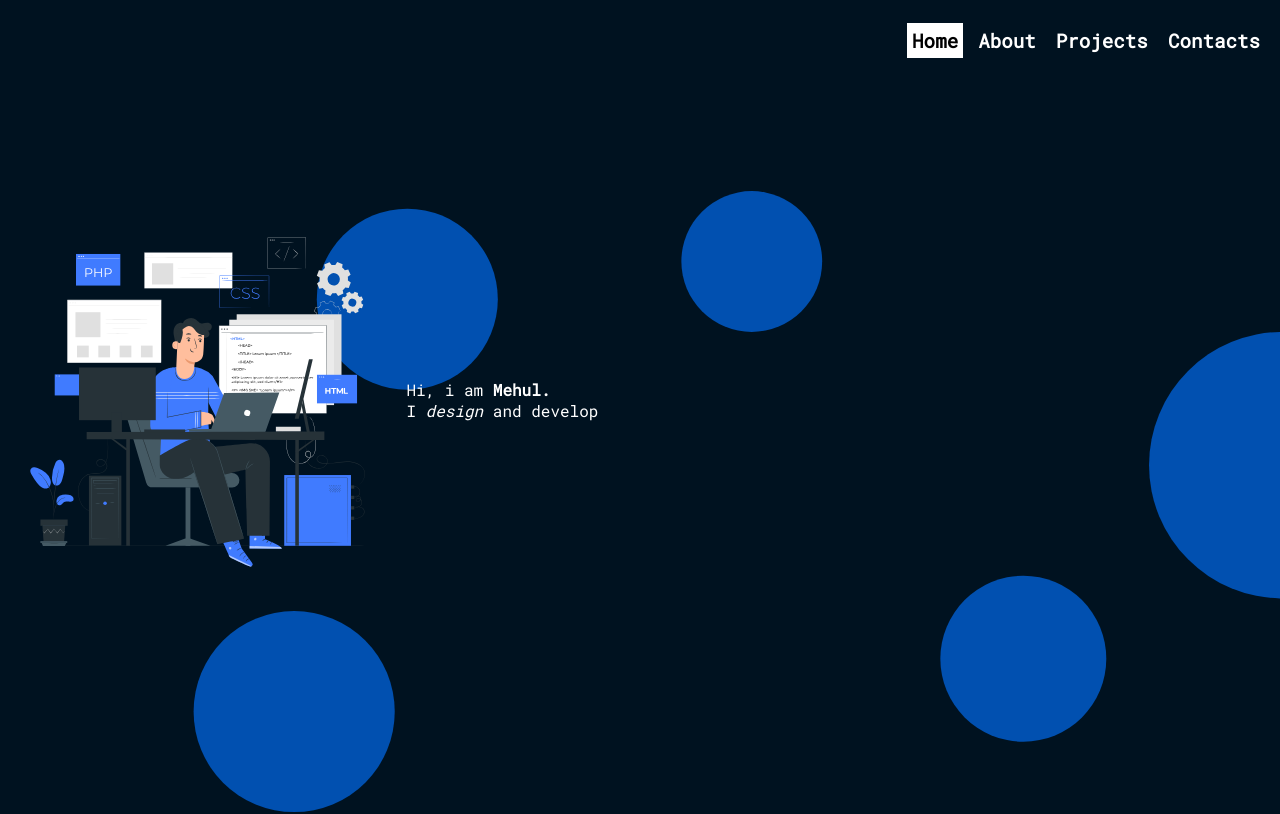
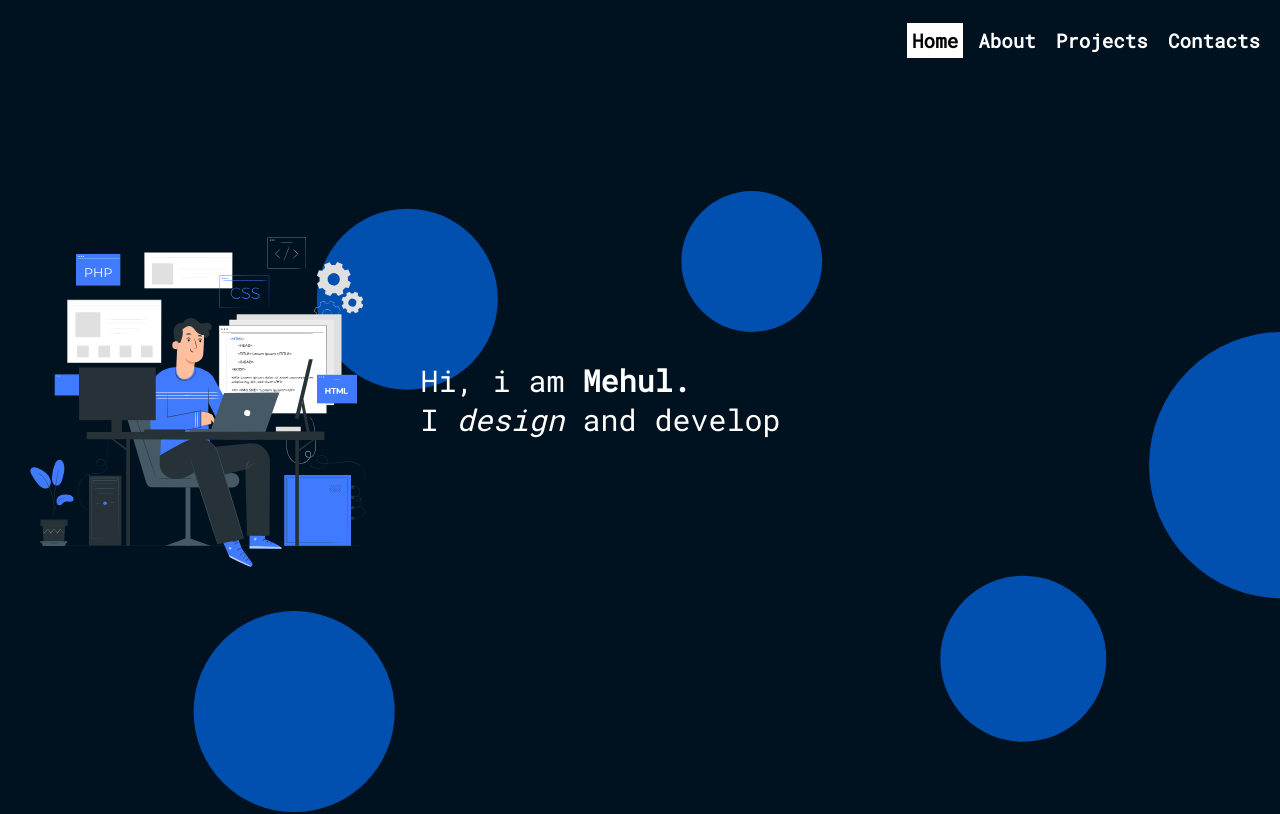
Before and after one commit to mehulrana5/portfolio-react, a React (Create React App) app: page / in a window 1280 px wide. Shown: the top 814 px of the page. Built offline with nearby package versions, Linux system fonts and the light colour scheme.

Commit message:
added scroll snap and context api

```diff
--- a/src/App.js
+++ b/src/App.js
@@ -3,14 +3,17 @@ import './componenets/css/root.css'
 
 import React from 'react'
 import Nav from './componenets/Nav';
+import {MyContextProvider} from './MyContext';
 
 function App() {
 
   return (
-    <div className="App">
-      <div className="background"></div>
-      <Nav />
-    </div>
+    <MyContextProvider>
+      <div className="App">
+        <div className="background"></div>
+        <Nav />
+      </div>
+    </MyContextProvider>
   );
 }
 
--- /dev/null
+++ b/src/MyContext.js
@@ -0,0 +1,15 @@
+import React from 'react'
+import { createContext ,useState} from 'react';
+const portfolioContext = createContext();
+
+export const MyContextProvider=({ children })=>{
+  const[navBtn,setNavBtn]=useState(0);
+
+  return (
+    <portfolioContext.Provider value={{navBtn,setNavBtn}}>
+      {children}
+    </portfolioContext.Provider>
+  )
+}
+
+export default portfolioContext;
--- a/src/componenets/About.js
+++ b/src/componenets/About.js
@@ -26,7 +26,7 @@ export default function About() {
   }
   return (
     <div>
-      <div className="about-sec">
+      <div className="about-sec pages">
         <div className="intro">
           <Lottie animationData={animationData} className='ani-1' />
           <div className="wrap-container">
@@ -45,7 +45,7 @@ export default function About() {
               </p>
             </div>
             <div className="about-container resume">
-                <a href={resume} o-target-blank ='_blank'>
+                <a href={resume}  rel="noreferrer" target ='_blank'>
                   <div className="resume-img-mask"></div>
                 </a>
             </div>
--- a/src/componenets/Contact.js
+++ b/src/componenets/Contact.js
@@ -3,13 +3,16 @@ import './css/contact.css'
 
 export default function Contact() {
   return (
-    <div className='contact-sec'>
+    <div className='contact-sec pages'>
       <div className="contact-container">
         <form action="" className='contact-form'>
           <input type="text" name="uname" id=""  placeholder='Name'/>
           <input type="email" name="uemail" id=""  placeholder='Email'/>
           <textarea name="message" id="" cols="70" rows="10" placeholder='Message'></textarea>
           <input type="submit" value="Submit" className='contact-btn'/>
+          <div className="social-ids">
+
+          </div>
         </form>
       </div>
       <div className="contact-img-container">
--- a/src/componenets/Home.js
+++ b/src/componenets/Home.js
@@ -1,17 +1,29 @@
-import React, { useEffect } from 'react';
+import React, { useContext, useEffect } from 'react';
 import { gsap } from 'gsap';
 import { ScrollTrigger } from 'gsap/ScrollTrigger';
 import './css/home.css';
+import mycontext from '../MyContext';
 
 gsap.registerPlugin(ScrollTrigger);
 
 export default function Home() {
+  const context = useContext(mycontext);
+
+  const handleIntersection = (entries) => {
+    entries.forEach((entry) => {
+      if (entry.isIntersecting) {
+        const targetIndex = Array.from(document.querySelectorAll('.pages')).indexOf(entry.target);
+        const opts = document.querySelectorAll('.nav > ul > li');
+        opts.forEach((opt) => opt.classList.remove('nav-active'));
+        if (opts[targetIndex]) {
+          opts[targetIndex].classList.add('nav-active');
+        }
+      }
+    });
+  };
   useEffect(() => {
-    // var isTabletScreen = window.innerWidth > 700;
-    // Conditionally create the scroll trigger
-    if (1) {
     gsap.to('.background', {
-        y: '-8%', // Adjust this value to control the parallax effect
+      y: '-8%',
       ease: 'none',
       scrollTrigger: {
         trigger: 'body',
@@ -20,11 +32,26 @@ export default function Home() {
         scrub: 1,
       },
     });
+    console.log("navBtn:"+context.navBtn);
+    if(!context.navBtn){
+      const observer = new IntersectionObserver(handleIntersection, {
+        root: null,
+        threshold: 0.5,
+      });
+      const containers = document.querySelectorAll('.pages');
+      containers.forEach((container) => {
+        observer.observe(container);
+      });
+      return () => observer.disconnect();
     }
-  }, []);
+    setTimeout(() => {
+      context.setNavBtn(0);
+    }, 1000);
+
+  }, [context.navBtn]);
   return (
     <>
-      <div className="home-page">
+      <div className="home-page pages">
         <div className="img1"></div>
         <div className="home-container">
           Hi, i am <span className="my-name">Mehul.</span>
--- a/src/componenets/Nav.js
+++ b/src/componenets/Nav.js
@@ -1,12 +1,15 @@
-import React, { useRef } from 'react';
+import React, { useContext, useRef } from 'react';
 import './css/nav.css';
 import Home from './Home';
 import Project from './Project';
 import About from './About';
 import Contact from './Contact';
+import mycontext from '../MyContext';
 
 export default function Nav() {
   const sectionsRefs = [useRef(null), useRef(null), useRef(null), useRef(null)];
+
+  const context=useContext(mycontext);
 
   function toggleMenu() {
     document.querySelector('.nav ul').classList.toggle('open');
@@ -18,6 +21,7 @@ export default function Nav() {
 
   function GoTo(index) {
     toggleMenu();
+    context.setNavBtn(1);
     if (sectionsRefs[index]?.current) {
       sectionsRefs[index].current.scrollIntoView({ behavior: 'smooth' });
       const opts=document.querySelectorAll('.nav>ul>li')
--- a/src/componenets/Project.js
+++ b/src/componenets/Project.js
@@ -3,8 +3,7 @@ import "./css/project.css"
 
 export default function Project() {
   return (
-    <div>
-      <div className="show-case">
+    <div className="show-case pages">
       <div className="card-container">
         <div className="card">
           <div className="proj-img">
@@ -47,9 +46,8 @@ export default function Project() {
       </div>
       <h3 className='show-case-footer'>
         Check out more projects on my
-          <a href="https://github.com/mehulrana5" o-target-blank='_blank'>Github</a>
+        <a href="https://github.com/mehulrana5" rel="noreferrer" target='_blank'>Github</a>
       </h3>
-      </div>
     </div>
   )
 }
--- a/src/componenets/css/about.css
+++ b/src/componenets/css/about.css
@@ -55,6 +55,7 @@
     background-image: url(../img/resume-img.jpg);
     background-size: cover;
     background-repeat: no-repeat;
+    transition: .3s;
 }
 .resume-img-mask:hover{
     opacity: 10%;
--- a/src/componenets/css/contact.css
+++ b/src/componenets/css/contact.css
@@ -11,7 +11,7 @@
     position: absolute;
     width: 90%;
     height: 90%;
-    padding: 3em;
+    padding: 1em;
 }
 .contact-img-container{
     /* border: red solid; */
@@ -32,6 +32,7 @@
 .contact-form{
     display: flex;
     flex-direction: column;
+    /* border: red solid; */
 }
 .contact-form input,textarea{
     color: black;
--- a/src/componenets/css/home.css
+++ b/src/componenets/css/home.css
@@ -23,6 +23,7 @@
     width: fit-content;
     height: fit-content;
     padding: 1em;
+    font-size: 30px;
 }
 
 .my-name{
--- a/src/componenets/css/project.css
+++ b/src/componenets/css/project.css
@@ -27,6 +27,7 @@
     padding: 10px;
     font-size: 18px;
     margin: 5px;
+    transition: .3s;
 }
 .proj-img{
     /* border: blue solid; */
@@ -83,6 +84,11 @@
     padding:10px;
     cursor: pointer;
     border: none;
+    transition: .3s;
+}
+.card-btn:hover{
+    box-shadow: white 4px 4px 5px 0px;
+    transform: scale(1.05);
 }
 .show-case-footer{
     margin:5px auto;
--- a/src/componenets/css/root.css
+++ b/src/componenets/css/root.css
@@ -10,7 +10,13 @@
     --mxw:700px
 }
 
-
+html{
+    scroll-snap-type:y mandatory;
+}
+.pages{
+    scroll-snap-align: start;
+    /* border: yellow solid; */
+}
 .background{
     position: absolute;
     width:100%; /* Use 100% instead of 200vw */
@@ -24,5 +30,4 @@
 }
 
 @media screen and (max-width:1000px) {
-
 }
```
Lines whose indentation alone changed are shown as unchanged.
